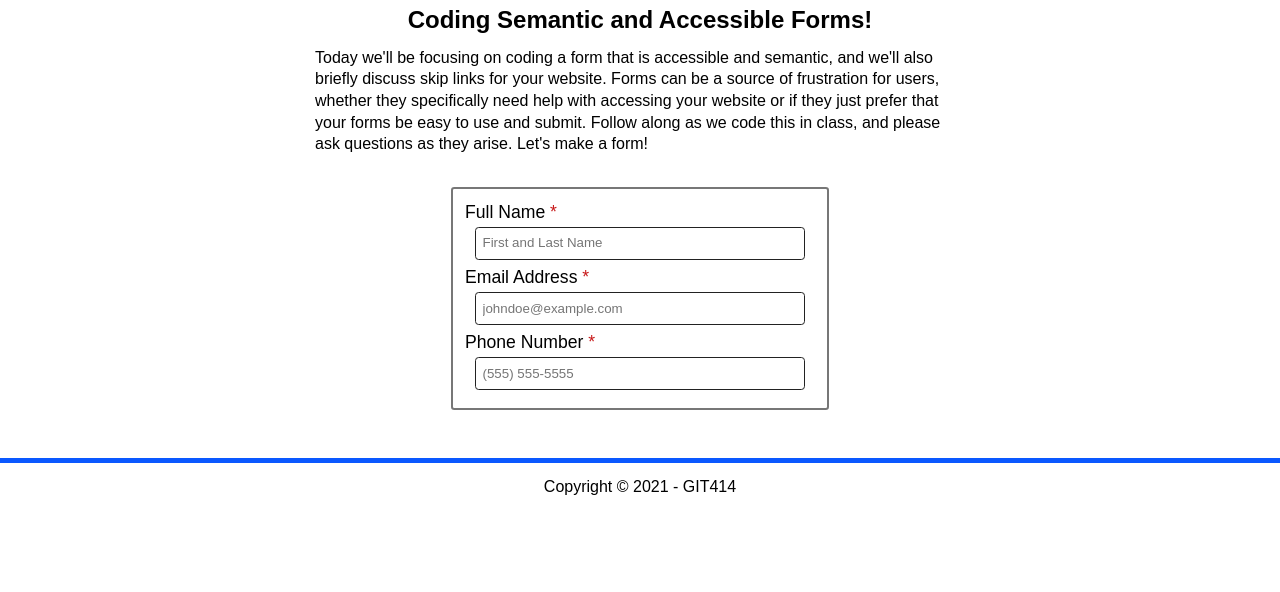
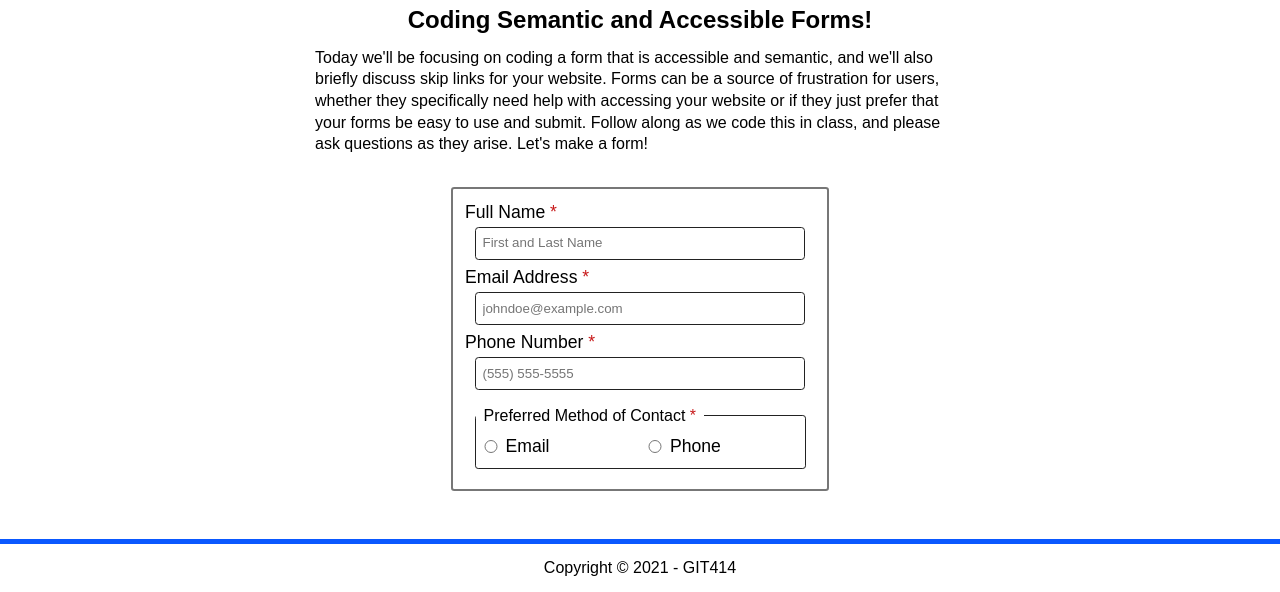
Before and after one commit to nbobluk/Accessible-Forms, a plain HTML site: page index.html in a window 1280 px wide. Shown: the part 508-1100 px from the top of the page. Before the commit the page ends 1019 px from the top, so only its background shows below. Drawn offline with Linux system fonts and the light colour scheme.

Commit message:
fieldset

```diff
--- a/index.html
+++ b/index.html
@@ -39,6 +39,16 @@
                 <input type="tel" id="phone" name="phone" placeholder="(555) 555-5555" required>
 
 
+                <fieldset>
+                    <legend>Preferred Method of Contact <span class="required">*</span></legend>
+                    <input type="radio" id="contact-email" name="preferred-contact" value="email" required>
+                    <label for="contact-email">Email</label>
+
+                    <input type="radio" id="contact-phone" name="preferred-contact" value="phone">
+                    <label for="contact-phone">Phone</label>
+                  </fieldset>
+
+
 
 
         </article>
```
